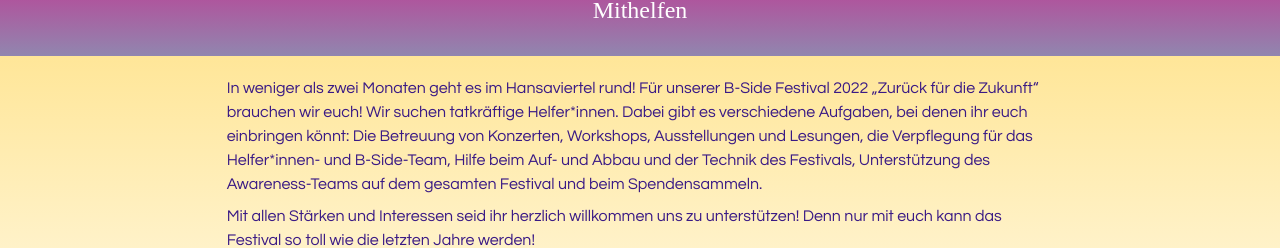
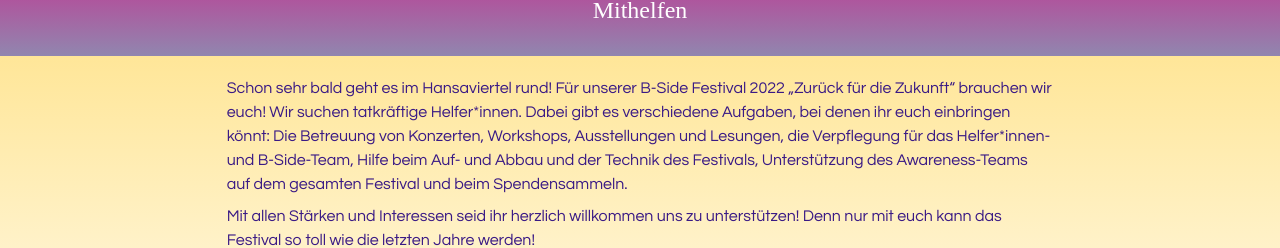
Before and after one commit to bside-ms/bside_festival, a Next.js app: page /mithelfen in a window 1280 px wide. Shown: the part 256-504 px from the top of the page. Built offline with nearby package versions, Linux system fonts and the light colour scheme; no server answers; a web font is replaced by a local one.

Commit message:
Fix text for volunteer form

```diff
--- a/components/volunteers/VolunteerForm.tsx
+++ b/components/volunteers/VolunteerForm.tsx
@@ -32,7 +32,7 @@
                 <ContentWrapper>
                     <div className="mb-4 space-y-2 text-[#3a1a85]">
                         <div>
-                            In weniger als zwei Monaten geht es im Hansaviertel rund! Für unserer B-Side Festival 2022
+                            Schon sehr bald geht es im Hansaviertel rund! Für unserer B-Side Festival 2022
                             „Zurück für die Zukunft“ brauchen wir euch! Wir suchen tatkräftige Helfer*innen. Dabei gibt
                             es verschiedene Aufgaben, bei denen ihr euch einbringen könnt: Die Betreuung von  Konzerten,
                             Workshops, Ausstellungen und Lesungen, die Verpflegung für das Helfer*innen- und B-Side-Team,
```
